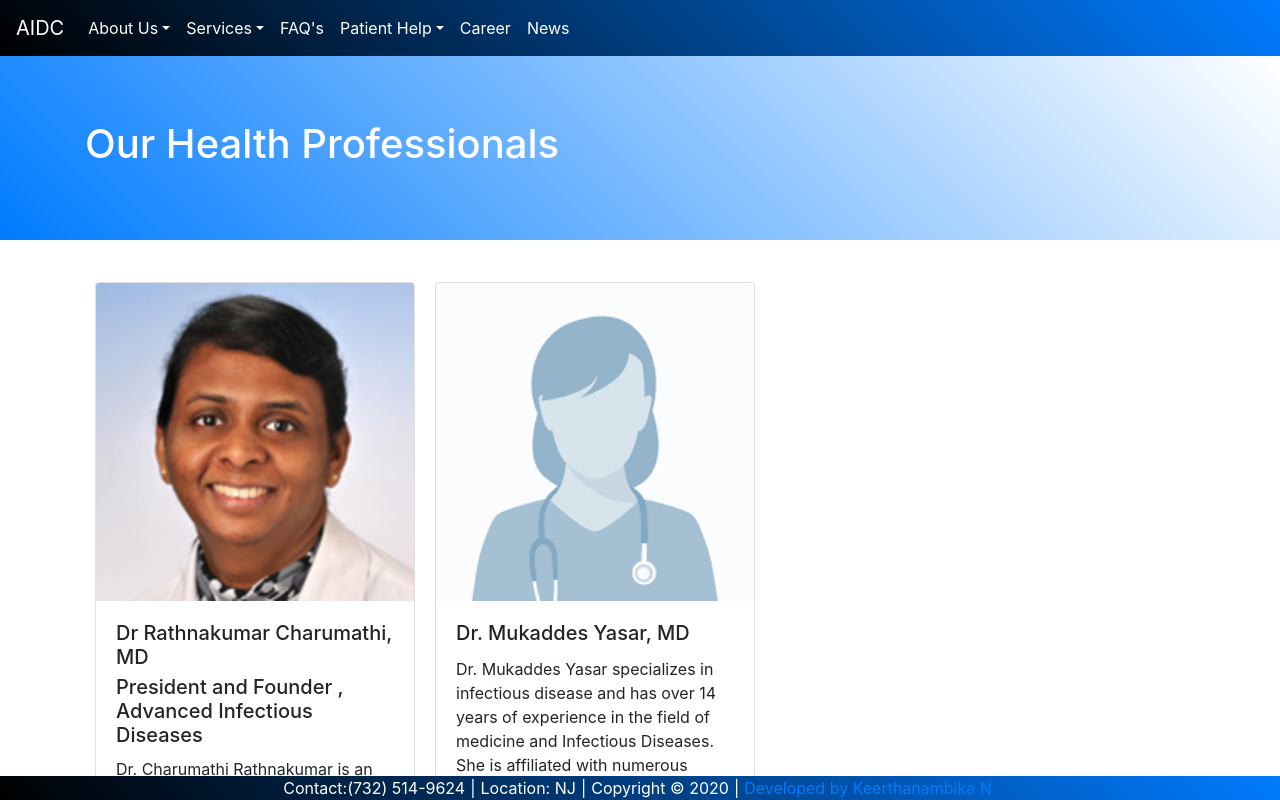
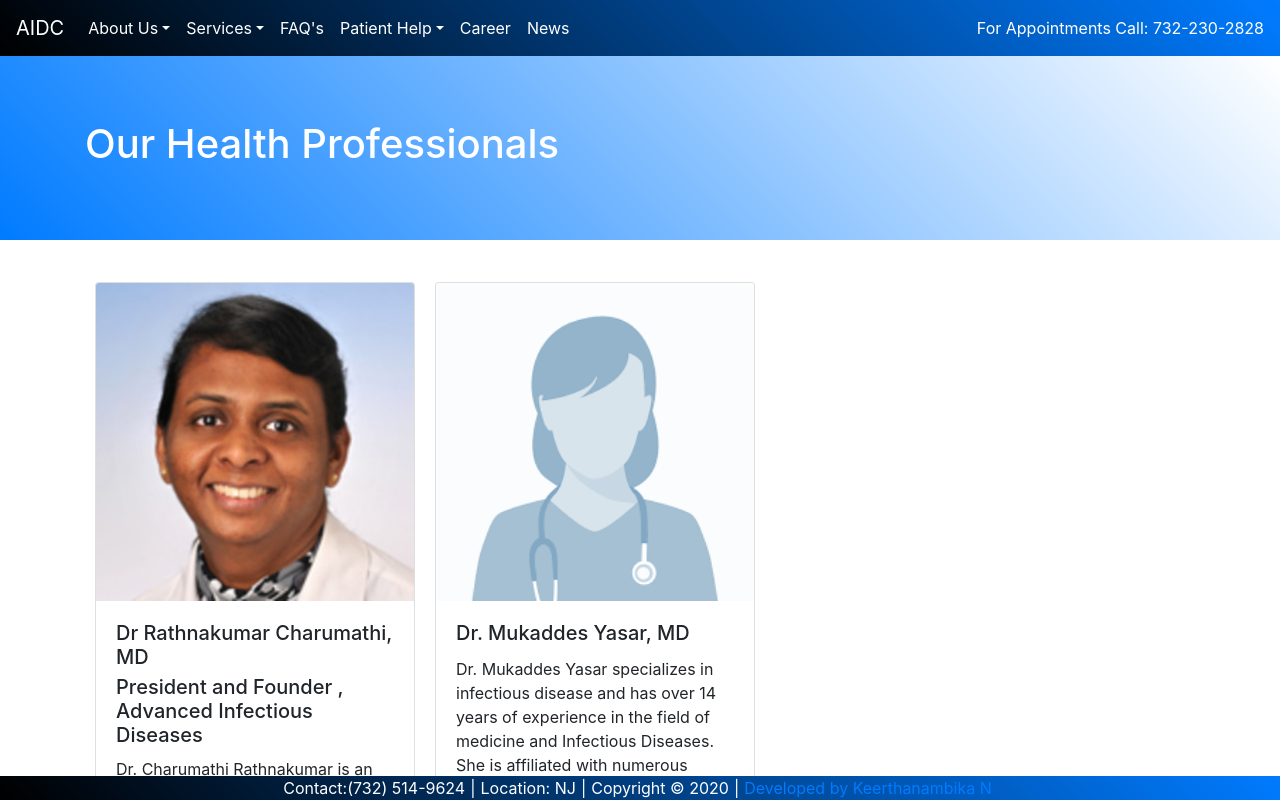
Before and after one commit to keerthu1991/aidcpc-website, a React (Create React App) app: page /healthprofessionals in a window 1280 px wide. Shown: the top 800 px of the page. Built offline with nearby package versions, Linux system fonts and the light colour scheme.

Commit message:
for appots

```diff
--- a/src/App.css
+++ b/src/App.css
@@ -1,4 +1,5 @@
-.navbar-dark .navbar-nav .nav-link {
+.navbar-dark .navbar-nav .nav-link,
+.navbar-dark .navbar-text {
   color: #fff !important;
 }
 .jumbotron {
--- a/src/components/common/Header.js
+++ b/src/components/common/Header.js
@@ -35,7 +35,7 @@ function Header() {
               <ReactBootstrap.NavDropdown.Item href="/services">
                 AIDC-
                 <br />
-                TREATMENT PROVIDED
+                Treatment Provided
               </ReactBootstrap.NavDropdown.Item>
             </ReactBootstrap.NavDropdown>
             <ReactBootstrap.Nav.Link href="/faqs">
@@ -61,6 +61,11 @@ function Header() {
             <ReactBootstrap.Nav.Link href="/news">News</ReactBootstrap.Nav.Link>
           </ReactBootstrap.Nav>
         </ReactBootstrap.Navbar.Collapse>
+        <ReactBootstrap.Navbar.Collapse className="justify-content-end">
+          <ReactBootstrap.Navbar.Text>
+            For Appointments Call: <a href="/">732-230-2828</a>
+          </ReactBootstrap.Navbar.Text>
+        </ReactBootstrap.Navbar.Collapse>
       </ReactBootstrap.Navbar>
     </>
   );
```
Also changed, not shown: src/components/common/CardInfo.js (+1 -9 lines), 1 other file (tests, documents, lock files or other folders).
